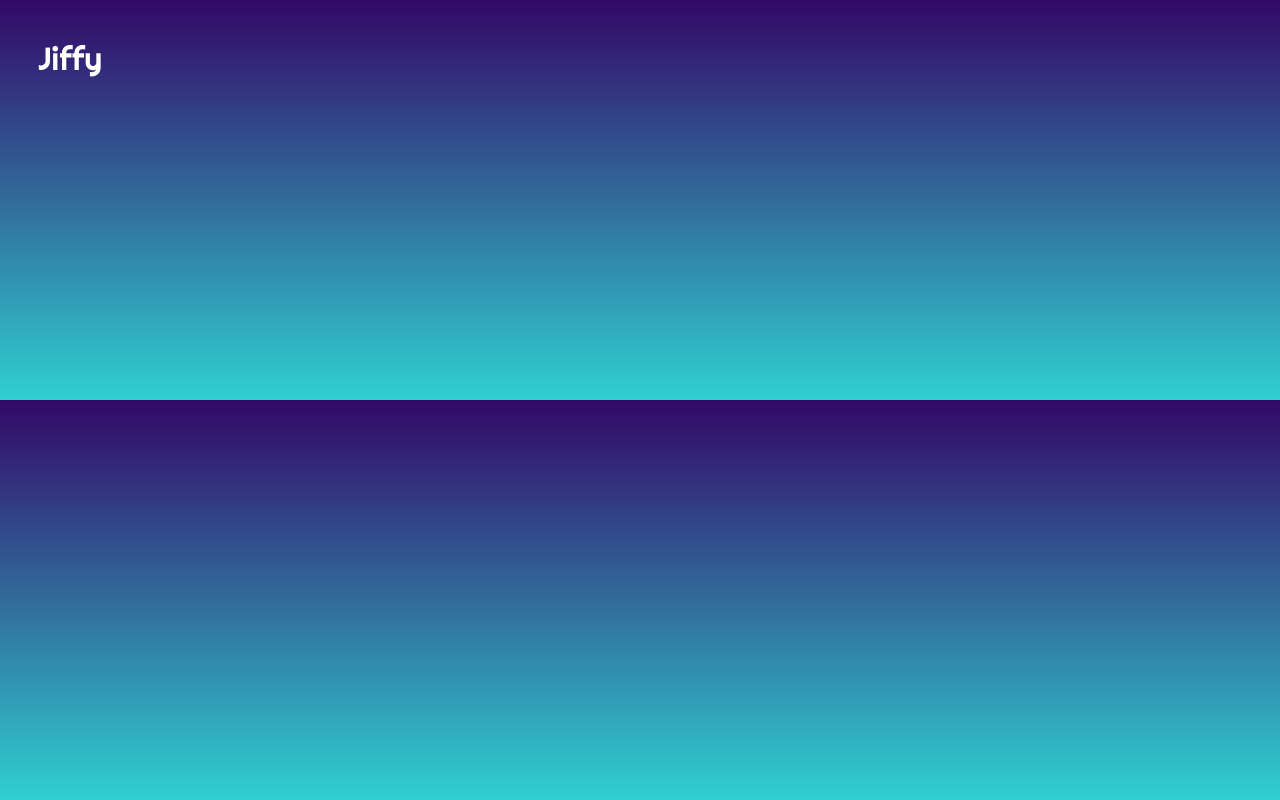
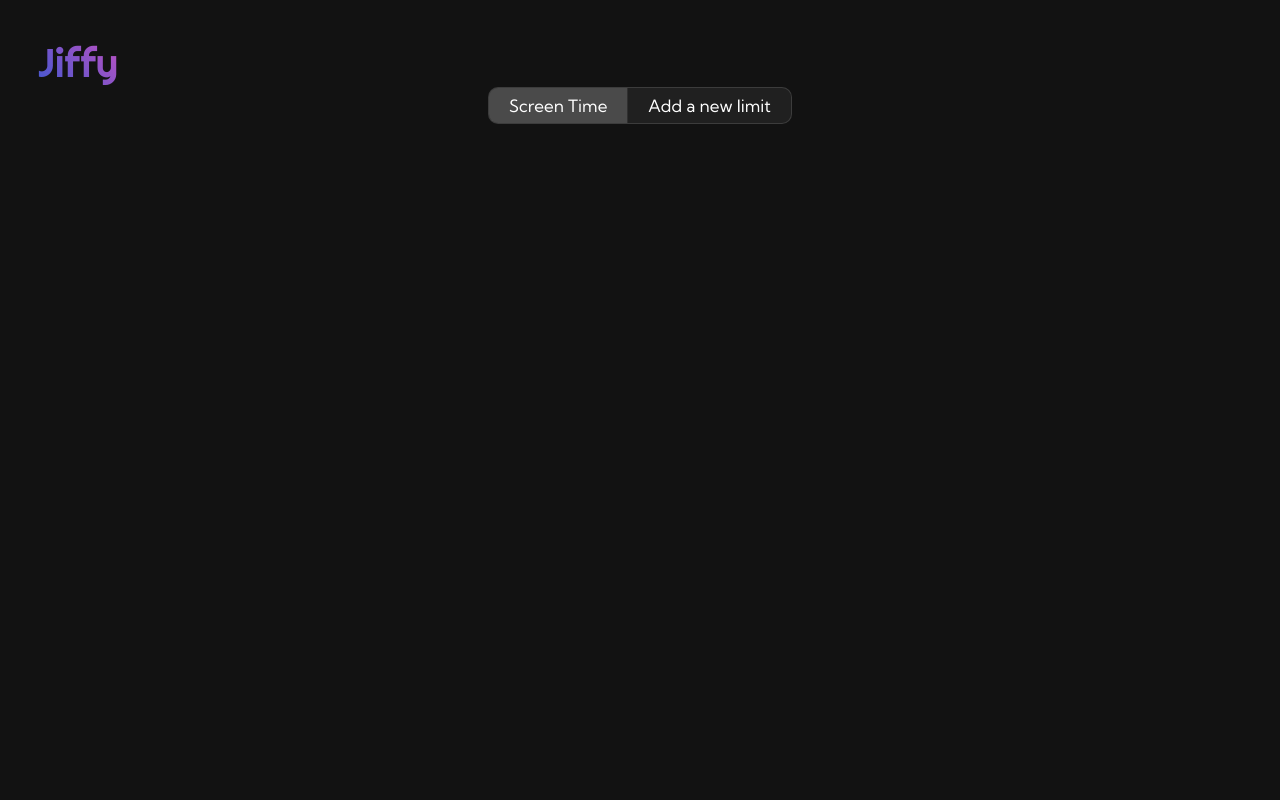
Before and after one commit to YohanTz/Jiffy, a React (Create React App) app: page / in a window 1280 px wide. Built offline with nearby package versions, Linux system fonts and the light colour scheme.

Commit message:
[ADD] Started the Navigation between pages
Added a Navigation component, need to handle the onClick event to switch
between pages!

```diff
--- a/src/App.js
+++ b/src/App.js
@@ -1,11 +1,13 @@
 import React, { useState } from 'react';
 import Header from './Components/Header';
+import Navigation from './Components/Navigation';
 
 const App = () => {
   const [activeP, setActiveP] = useState(true);
   return (
     <div className='App'>
-      <Header activeP={activeP} setActiveP={setActiveP} />
+      <Header />
+      <Navigation activeP={activeP} setActiveP={setActiveP} />
     </div>
   );
 };
--- a/src/Components/Header.js
+++ b/src/Components/Header.js
@@ -1,7 +1,7 @@
 import React from 'react';
 import '../Styles/Header.css';
 
-const Header = ({ activeP, setActiveP }) => {
+const Header = () => {
   return (
     <header>
       <div className='logo'>Jiffy</div>
--- /dev/null
+++ b/src/Components/Navigation.js
@@ -0,0 +1,15 @@
+import React from 'react';
+import '../Styles/Navigation.css';
+
+const Navigation = ({ activeP, setActiveP }) => {
+  return (
+    <div className='container'>
+      <nav>
+        <div className='active-left'>Screen Time</div>
+        <div>Add a new limit</div>
+      </nav>
+    </div>
+  );
+};
+
+export default Navigation;
--- a/src/Styles/Header.css
+++ b/src/Styles/Header.css
@@ -1,10 +1,22 @@
 @import url(https://fonts.googleapis.com/css?family=Righteous&display=swap);
-
-.logo {
-  font-family: 'Righteous', cursive;
-  font-size: 2em;
-}
 
 header {
   padding: 3% 0 0 3%;
 }
+
+.logo {
+  font-family: 'Righteous', cursive;
+  font-size: 2.5em;
+  background-color: #4158d0;
+  background-image: linear-gradient(
+    43deg,
+    #4158d0 0%,
+    #c850c0 46%,
+    #ffcc70 100%
+  );
+  background-size: 20%;
+  -webkit-background-clip: text;
+  -moz-background-clip: text;
+  -webkit-text-fill-color: transparent;
+  -moz-text-fill-color: transparent;
+}
--- /dev/null
+++ b/src/Styles/Navigation.css
@@ -0,0 +1,34 @@
+nav {
+  border: 1px solid #ffffff20;
+  border-radius: 10px;
+  background-color: #202020;
+  font-size: 17px;
+  text-align: center;
+  display: flex;
+}
+
+.container {
+  display: flex;
+  justify-content: center;
+}
+
+.active-left {
+  background-color: #ffffff30;
+  border-top-left-radius: 9px;
+  border-bottom-left-radius: 9px;
+}
+
+.active-right {
+  background-color: #ffffff30;
+  border-top-right-radius: 9px;
+  border-bottom-right-radius: 9px;
+}
+
+nav > div:nth-child(2) {
+  border-left: 1px solid #303030;
+}
+
+nav > div {
+  cursor: pointer;
+  padding: 7px 20px 7px 20px;
+}
--- a/src/index.css
+++ b/src/index.css
@@ -1,9 +1,12 @@
+@import url(https://fonts.googleapis.com/css?family=Kumbh+Sans&display=swap);
+
 * {
   margin: 0;
   color: white;
 }
 body {
-  background-image: linear-gradient(to top, #30cfd0 0%, #330867 100%);
+  background-color: #121212;
+  font-family: 'Kumbh Sans', sans-serif;
   min-height: 400px;
   min-width: 500px;
 }
```
